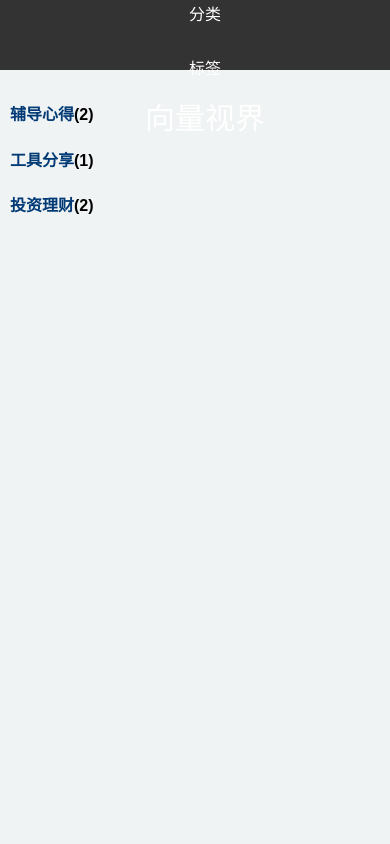
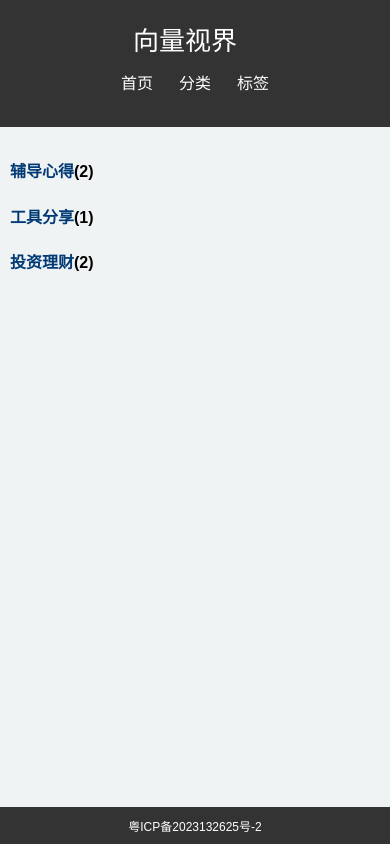
Before and after one commit to liangsunxp/kids, a Django app: page /categories/ in a window 390 px wide. Run offline with Django 4.2, Linux system fonts and the light colour scheme; data comes from the database, SQL or seed files in the repository.

Commit message:
个人博客样式修改

```diff
--- a/myBlog/djangoProject/templates/blog/base.html
+++ b/myBlog/djangoProject/templates/blog/base.html
@@ -18,35 +18,39 @@
             align-items: center;
             background-color: #333;
             padding: 10px;
-            height: 50px;
+            height: auto;
         }
 
         .navbar {
             display: flex;
-            justify-content: space-between; /* 使链接和博客名称分布在两端 */
+
             align-items: center;
-            width: 980px;
+            width: 100%;
+            max-width: 980px; /* 或根据需要调整最大宽度 */
         }
 
-        .nav-links, .blog-name {
+        .nav-links {
             display: flex;
             align-items: center;
         }
 
         .navbar a {
             color: white;
-            padding: 10px 15px;
+            padding: 5px 12px;
             text-decoration: none;
-            margin: 0 10px;
+            margin: 5px; /* 调整为较小的间距 */
+            display: inline-block;
+            white-space: nowrap;
         }
 
         .navbar a:hover {
-            background-color: #383737;
+            background-color: #464545;
         }
 
         .blog-name {
-            color: white; /* 博客名称的颜色 */
-            font-size: 30px; /* 可以根据需要调整大小 */
+            color: white;
+            font-size: 26px; /* 调整大小以适应移动屏幕 */
+            margin-right: 20px; /* 调整右边距 */
         }
 
         /* 基本样式 */
@@ -54,24 +58,56 @@
             max-width: 980px; /* 最大宽度为980px */
             margin: 0 auto; /* 居中显示 */
             width: 100%; /* 宽度自适应 */
-            padding: 20px; /* 根据需要调整 */
+            padding: 5px; /* 根据需要调整 */
         }
+
+
+        .footer {
+            background-color: #333; /* 与导航栏颜色保持一致 */
+            color: white; /* 文字颜色 */
+            font-size: 12px; /* 字体大小 */
+            text-align: center; /* 文本居中 */
+            padding: 10px 0; /* 上下填充 */
+            position: fixed; /* 固定在页面底部 */
+            left: 0;
+            bottom: 0;
+            width: 100%; /* 宽度填满屏幕 */
+        }
+
+        .footer a {
+            color: white; /* 链接颜色 */
+            text-decoration: none; /* 移除下划线 */
+            margin: 0; /* 移除外边距 */
+        }
+
+        .footer a:hover {
+            color: #5fb9f1;
+        }
+
 
         /* 响应式媒体查询 */
         @media (max-width: 980px) {
             .content, .navbar {
                 padding: 10px; /* 在较小屏幕上减小内边距 */
+                flex-direction: column; /* 在小屏幕上垂直排列 */
             }
         }
 
         @media (max-width: 768px) {
-            .nav_container, .navbar, .nav-links, .blog-name {
-                flex-direction: column; /* 在更小屏幕上将导航和博客名称垂直排列 */
-                align-items: center; /* 居中对齐 */
+            .navbar {
+                flex-direction: column; /* 在小屏幕上垂直排列 */
+            }
+
+            .nav-links, .blog-name {
+                width: 100%; /* 在小屏幕上占满整行 */
+                justify-content: center; /* 居中显示 */
+                text-align: center; /* 文本居中 */
             }
 
             .navbar a {
-                margin: 5px 0; /* 调整链接间的间距 */
+                text-align: center; /* 链接文字居中 */
+                padding: 8px; /* 调整内边距 */
+                display: block;
             }
         }
     </style>
@@ -79,15 +115,18 @@
 <body>
 <div class="nav_container">
     <div class="navbar">
+        <div class="blog-name">向量视界</div>
         <div class="nav-links">
             <a href="/">首页</a>
             <a href="/categories">分类</a>
             <a href="/tags">标签</a>
         </div>
-        <div class="blog-name">向量视界</div>
     </div>
 </div>
 {% block content %}
 {% endblock %}
+<div class="footer">
+    <a href="https://beian.miit.gov.cn/" target="_blank">粤ICP备2023132625号-2</a>
+</div>
 </body>
 </html>
```
